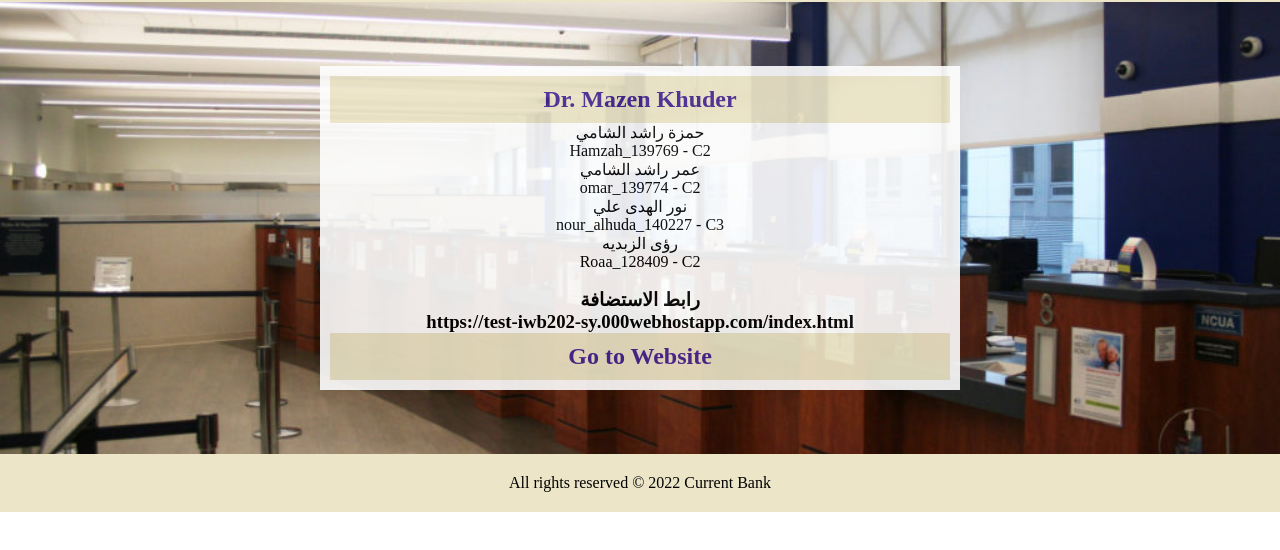
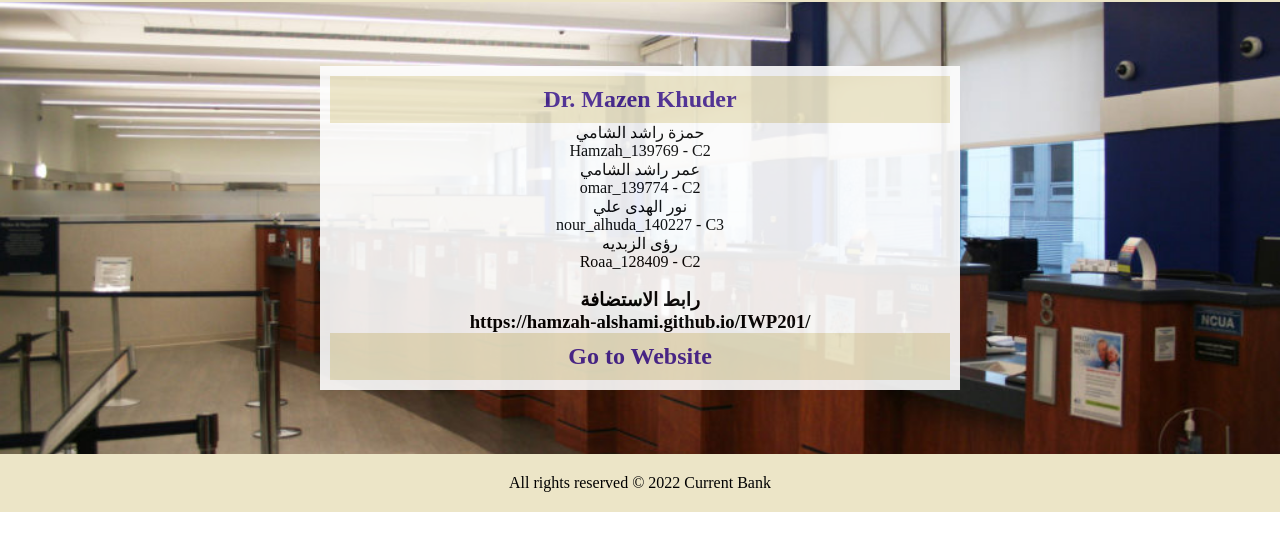
Before and after one commit to hamzah-alshami/IWP201, a plain HTML site: page Home.html in a window 1280 px wide. Shown: the part 78-628 px from the top of the page. Drawn offline with Linux system fonts and the light colour scheme.

Commit message:
Update Home.html

```diff
--- a/Home.html
+++ b/Home.html
@@ -44,7 +44,7 @@
                 </div>
                 <br>
                 <h3>رابط الاستضافة</h3>
-                <h3>https://test-iwb202-sy.000webhostapp.com/index.html</h3>
+                <h3>https://hamzah-alshami.github.io/IWP201/</h3>
                 <a href="index.html">
                     <h2 class="center">Go to Website</h2>
                 </a>
```
